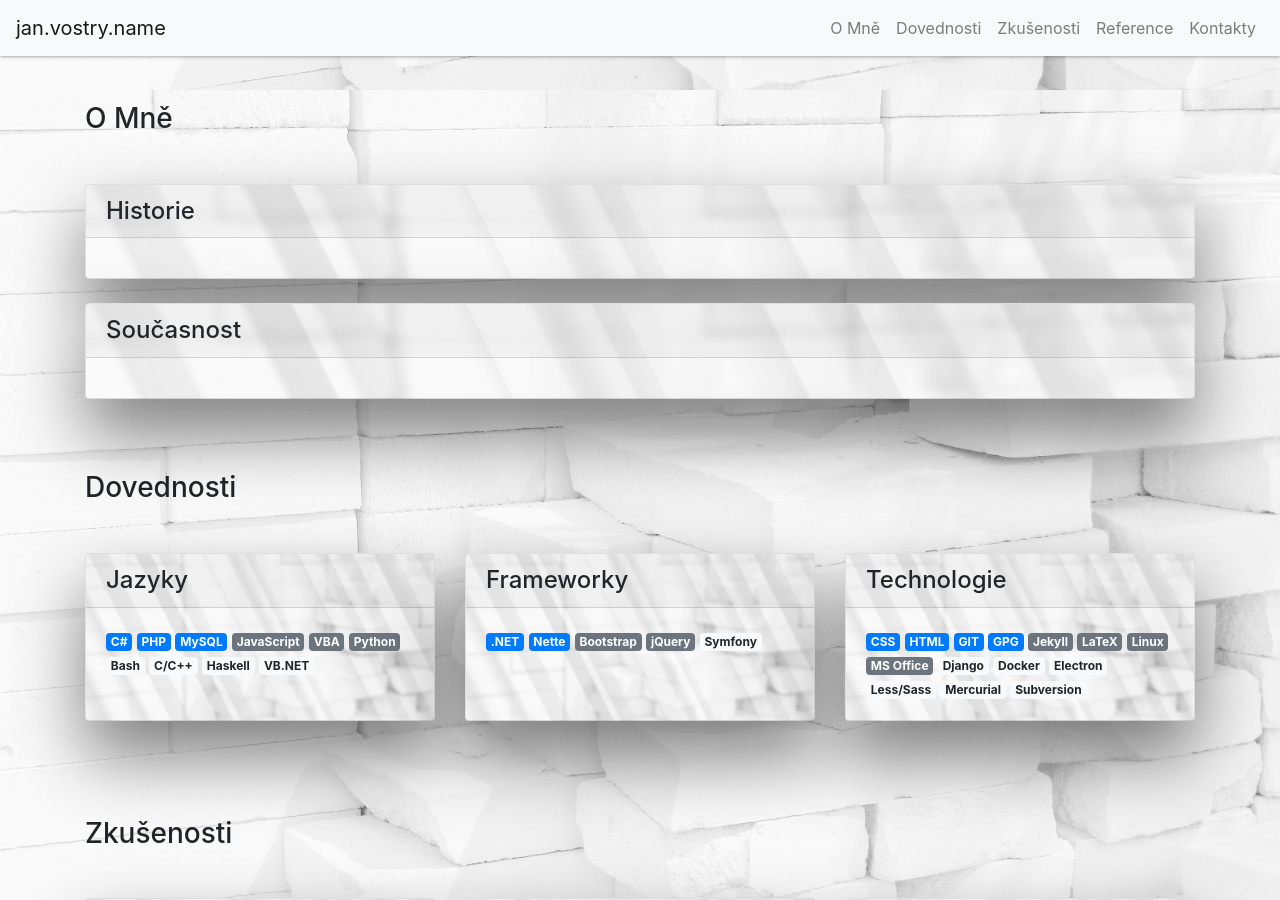
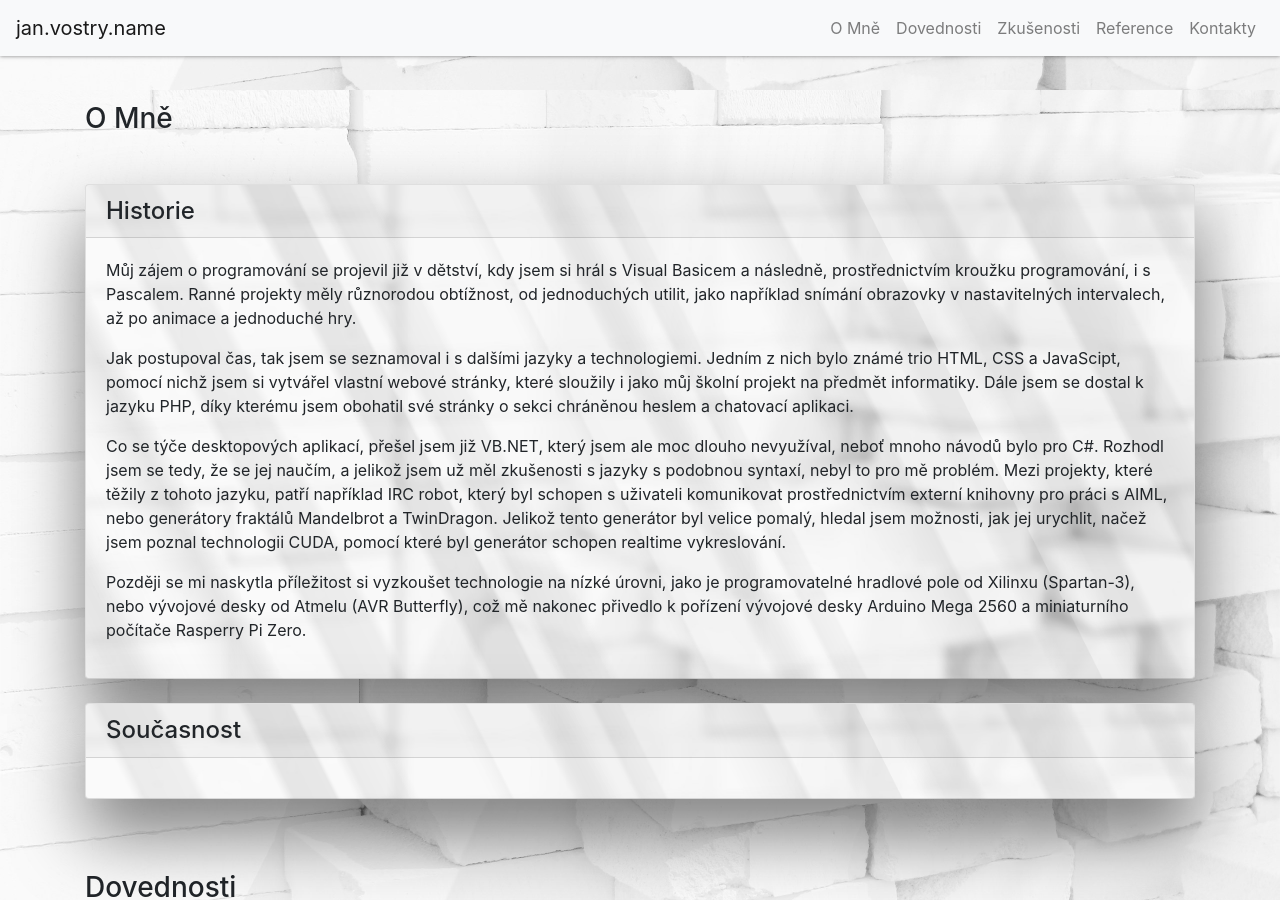
Before and after one commit to janvostry/janvostry.github.io, a Jekyll site: the page built from index.html, in a window 1280 px wide and 900 px high, scrolled down 870 px. Built offline with Jekyll 4.4.1, drawn with Linux system fonts in a browser that asks for light colours.

Commit message:
My history

```diff
--- a/_includes/about.html
+++ b/_includes/about.html
@@ -3,10 +3,37 @@
 <article class="card">
 	<h4 class="card-header">Historie</h4>
 	<div class="card-body">
+		<p>
+			Můj zájem o programování se projevil již v dětství, kdy jsem si hrál s Visual Basicem a následně, prostřednictvím kroužku programování, i s Pascalem.
+			Ranné projekty měly různorodou obtížnost, od jednoduchých utilit, jako například snímání obrazovky v nastavitelných intervalech, až po animace a jednoduché hry.
+		</p>
+		<p>
+			Jak postupoval čas, tak jsem se seznamoval i s dalšími jazyky a technologiemi.
+			Jedním z nich bylo známé trio HTML, CSS a JavaScipt, pomocí nichž jsem si vytvářel vlastní webové stránky, které sloužily i jako můj školní projekt na předmět informatiky.
+			Dále jsem se dostal k jazyku PHP, díky kterému jsem obohatil své stránky o sekci chráněnou heslem a chatovací aplikaci.
+		</p>
+		<p>
+			Co se týče desktopových aplikací, přešel jsem již VB.NET, který jsem ale moc dlouho nevyužíval, neboť mnoho návodů bylo pro C#.
+			Rozhodl jsem se tedy, že se jej naučím, a jelikož jsem už měl zkušenosti s jazyky s podobnou syntaxí, nebyl to pro mě problém.
+			Mezi projekty, které těžily z tohoto jazyku, patří například IRC robot, který byl schopen s uživateli komunikovat prostřednictvím externí knihovny pro práci s AIML, nebo generátory fraktálů Mandelbrot a TwinDragon.
+			Jelikož tento generátor byl velice pomalý, hledal jsem možnosti, jak jej urychlit, načež jsem poznal technologii CUDA, pomocí které byl generátor schopen realtime vykreslování.
+		</p>
+		<p>
+			Později se mi naskytla příležitost si vyzkoušet technologie na nízké úrovni, jako je programovatelné hradlové pole od Xilinxu (Spartan-3), nebo vývojové desky od Atmelu (AVR Butterfly), což mě nakonec přivedlo k pořízení vývojové desky Arduino Mega 2560 a miniaturního počítače Rasperry Pi Zero.
+		</p>
 	</div>
 </article>
 <article class="card mt-4">
 	<h4 class="card-header">Současnost</h4>
 	<div class="card-body">
+		<!--p>
+			CDSM
+		</p-->
+		<!--p>
+			Pionýr
+		</p-->
+		<!--p>
+			Crypto
+		</p-->
 	</div>
 </article>
```
